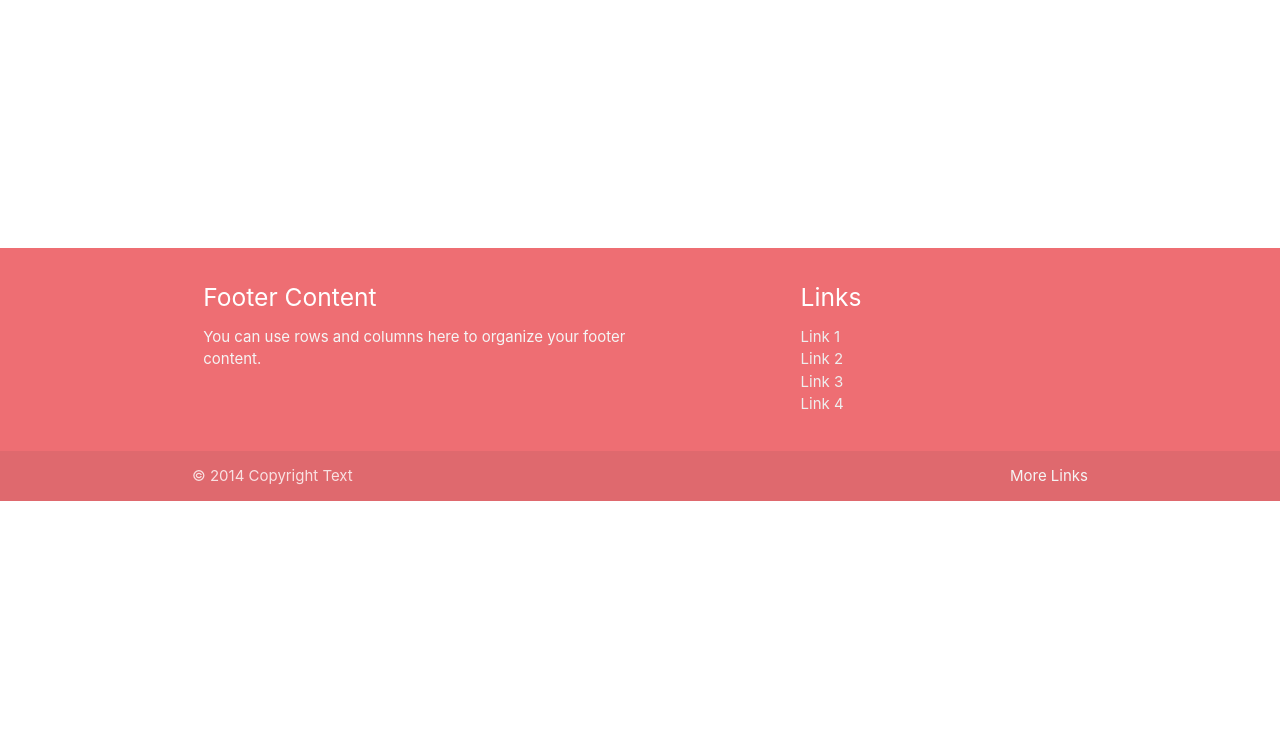
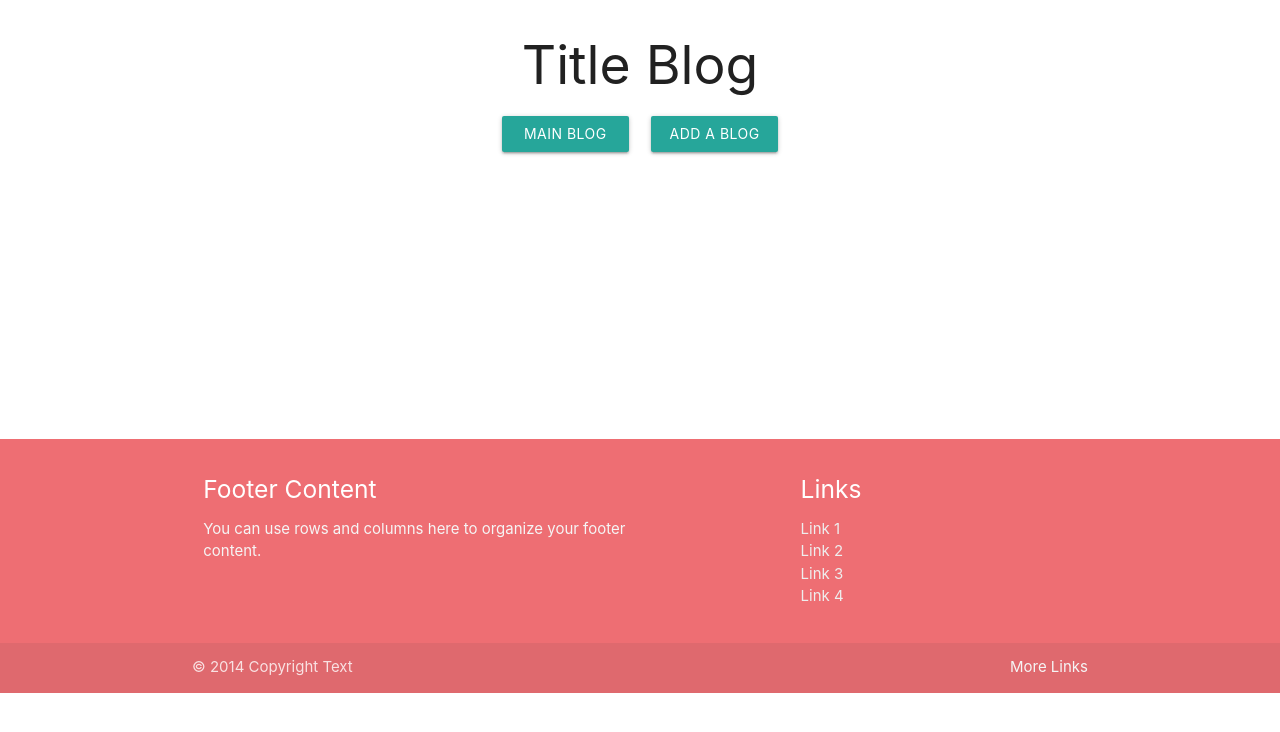
Before and after one commit to olaborde/build-a-blog, a Flask app: page / in a window 1280 px wide. Shown: the top 732 px of the page. Run offline with Flask 2, Linux system fonts and the light colour scheme; some libraries are stand-ins or nearby versions.

Commit message:
move nav to layout

```diff
--- a/templates/layout.html
+++ b/templates/layout.html
@@ -33,11 +33,49 @@
 </head>
 
 <body class="main">
+    <div class="container">
+        <center><h2>Title Blog</h2></center>
+
+        <div class="row">
+
+            <div class="col s12 m4 l8">
+
+                <div class="row">
+                    <div class="col s12 m6 l3">
+                        <p></p>
+                    </div>
+                    <div class="col s12 m6 l3">
+
+                    </div>
+                    <div class="col s12 m6 l3">
+                        <a href="{{ url_for('blog') }}" class="waves-effect waves-light btn">Main Blog page</a>
+                    </div>
+                    <div>
+
+                    </div>
+                    <div class="col s12 m6 l3">
+                        <a href="{{ url_for('newpost') }}" class="waves-effect waves-light btn">Add a blog entry</a>
+                    </div>
+                </div>
+
+
+
+
+            </div>
+
+        </div>
+    </div>
     {% block content %}
     {% endblock %}
 
     <!--JavaScript at end of body for optimized loading-->
     <script type="text/javascript" src="js/materialize.min.js"></script>
+    <script type="text/javascript">
+        $(document).ready(function () {
+         $('input#input_text, textarea#textarea2').characterCounter();
+        });
+
+    </script>
 </body>
     <br>
     <br>
```
